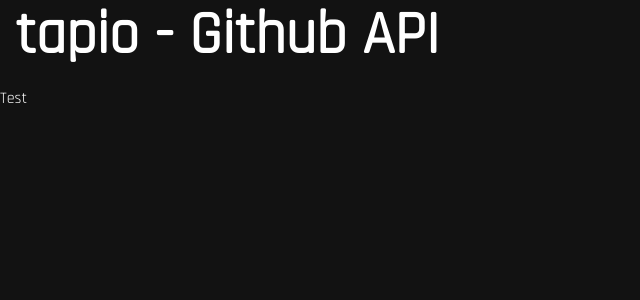
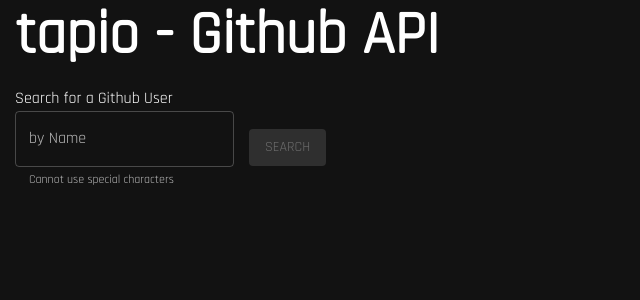
Before and after one commit to RodrigoGH1/GitHub-API, a React app: page / in a window 1280 px wide. Shown: the top 300 px of the page, without its empty margins (0-640 px from the left). Built offline with nearby package versions, Linux system fonts and the light colour scheme.

Commit message:
feat: style search field

```diff
--- a/src/components/templates/SearchField/SearchField.tsx
+++ b/src/components/templates/SearchField/SearchField.tsx
@@ -1,9 +1,48 @@
-import React from 'react'
+import { Button, TextField, Typography } from '@mui/material'
+import styled from '@emotion/styled'
+import React, { useState } from 'react'
 
 /*
-The SearchField Component consists of multiple components.......
+The SearchField Component consists of multiple components managing the
+input fields necessary to query a GitHub account
 */
 
 export const SearchField = () => {
-    return <>Test</>
+    const [inputData, setInputData] = useState<string>('')
+    const [finalSearchInputVal, setFinalSearchInputVal] = useState<string>('')
+    const [renderChild, setRenderChild] = useState<boolean>(false)
+
+    const handleClick = (e: any) => {
+        setFinalSearchInputVal(inputData)
+        setRenderChild(true)
+    }
+
+    const format = /[ `!@#$%^&*()_+\-=[\]{};':"\\|,.<>/?~]/
+    const isInputError = format.test(inputData)
+    return (
+        <div style={{ margin: '15px' }}>
+            <Typography>Search for a Github User</Typography>
+            <TextField
+                label="by Name"
+                data-testid="search-text-field"
+                variant="outlined"
+                onChange={(e: any) => setInputData(e.target.value)}
+                error={isInputError}
+                helperText="Cannot use special characters"
+            />
+            <StyledButton
+                variant="contained"
+                disabled={inputData === '' || isInputError}
+                data-testid="search-button"
+                onClick={(e: any) => handleClick(e)}
+            >
+                Search
+            </StyledButton>
+        </div>
+    )
 }
+
+export const StyledButton = styled(Button)`
+    margin-left: 15px;
+    margin-top: 18px;
+`
```
